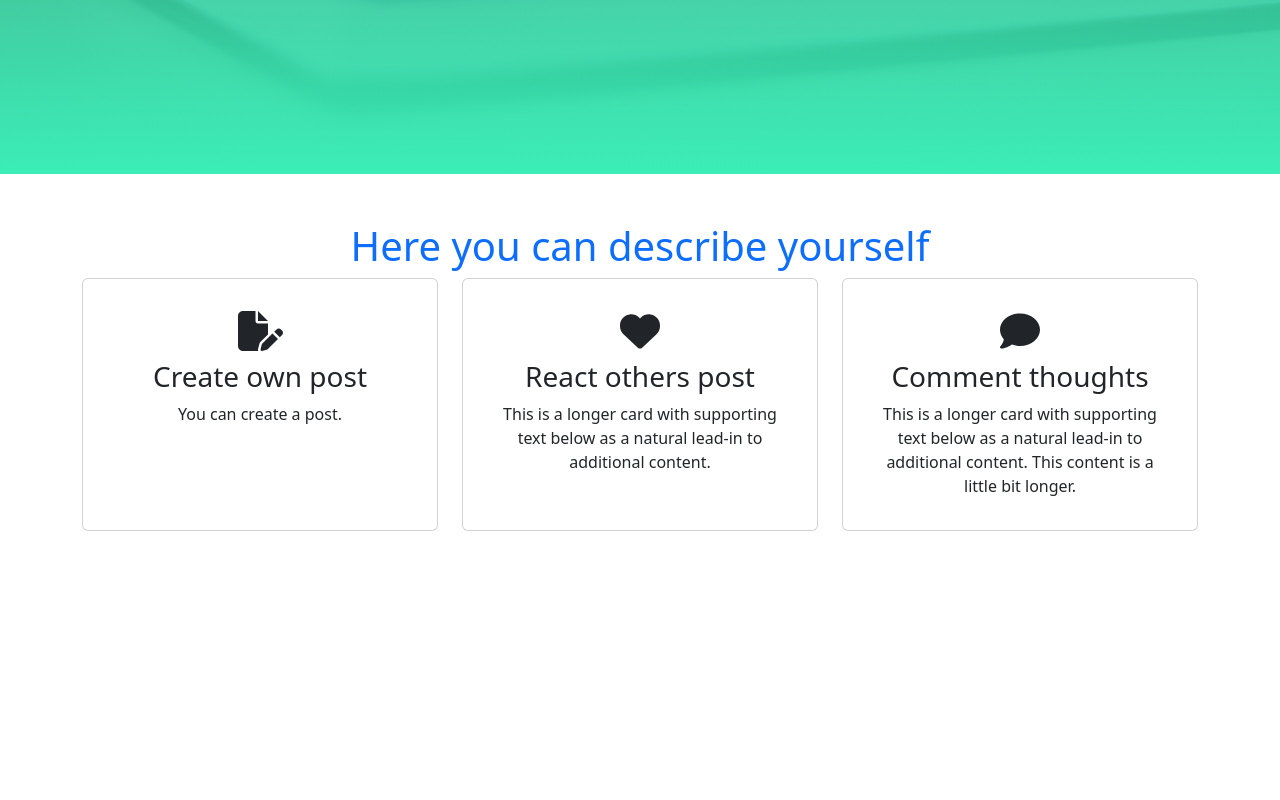
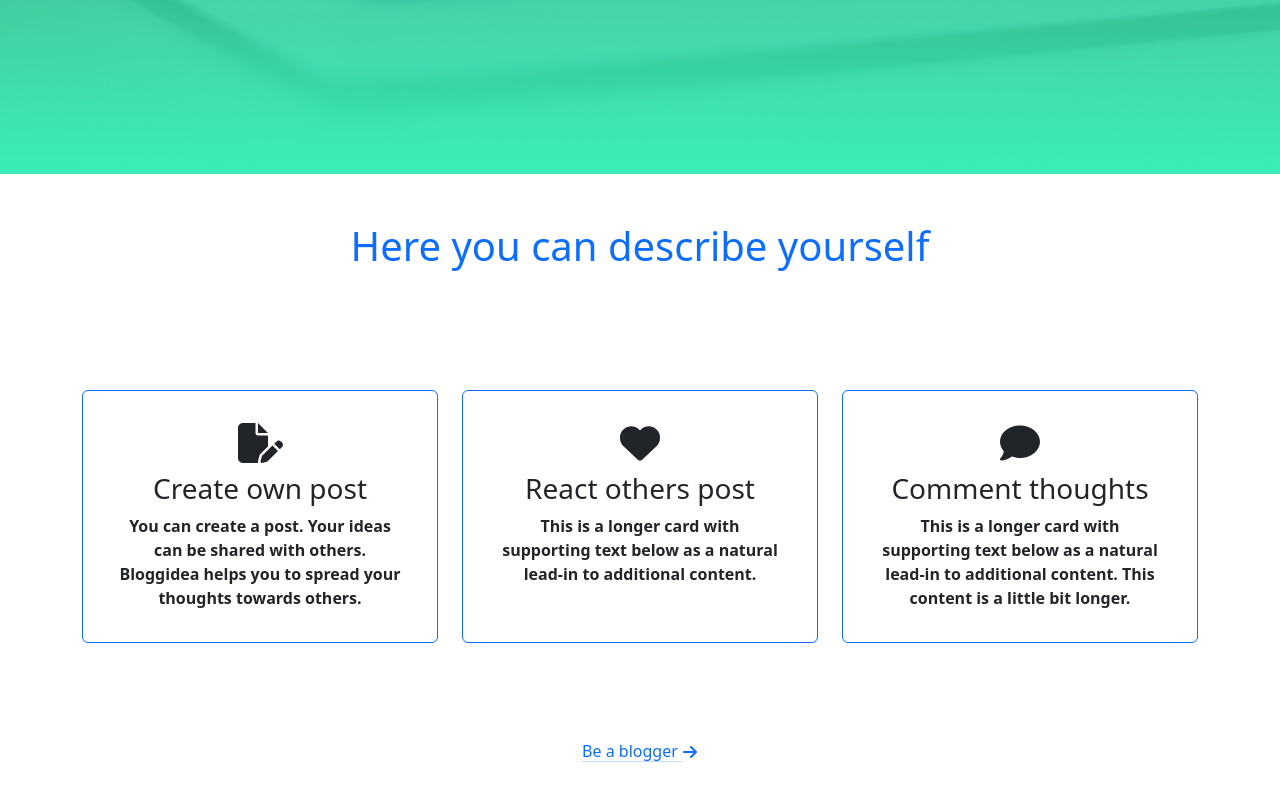
Before and after one commit to jbmakib/bloggidea-client, a React (Vite) app: page / in a window 1280 px wide. Shown: the part 626-1426 px from the top of the page. Before the commit the page ends 1205 px from the top, so only its background shows below. Built offline with nearby package versions, Linux system fonts and the light colour scheme.

Commit message:
home page content updated

```diff
--- a/src/assets/Pages/Home/Content/Content.jsx
+++ b/src/assets/Pages/Home/Content/Content.jsx
@@ -4,6 +4,7 @@ import {
   faHeart,
 } from "@fortawesome/free-solid-svg-icons";
 import { FontAwesomeIcon } from "@fortawesome/react-fontawesome";
+import { NavLink } from "react-router-dom";
 
 const Content = () => {
   return (
@@ -11,19 +12,22 @@ const Content = () => {
       <h1 className="text-center text-primary">
         Here you can describe yourself
       </h1>
-      <div className="row row-cols-1 row-cols-md-3 g-4 text-center">
+      <div className="row row-cols-1 row-cols-md-3 g-4 text-center my-5 py-5">
         <div className="col">
-          <div className="card h-100">
-            <div className="card-body m-3">
+          <div className="card h-100 border-primary">
+            <div className="card-body m-3 fw-bold">
               <FontAwesomeIcon icon={faFilePen} className="fs-1" />
               <h3 className="card-title my-2">Create own post</h3>
-              <p className="card-text">You can create a post.</p>
+              <p className="card-text">
+                You can create a post. Your ideas can be shared with others.
+                Bloggidea helps you to spread your thoughts towards others.
+              </p>
             </div>
           </div>
         </div>
         <div className="col">
-          <div className="card h-100">
-            <div className="card-body m-3">
+          <div className="card h-100 border-primary">
+            <div className="card-body m-3 fw-bold">
               <FontAwesomeIcon icon={faHeart} className="fs-1" />
               <h3 className="card-title my-2">React others post</h3>
               <p className="card-text">
@@ -34,8 +38,8 @@ const Content = () => {
           </div>
         </div>
         <div className="col">
-          <div className="card h-100">
-            <div className="card-body m-3">
+          <div className="card h-100 border-primary">
+            <div className="card-body m-3 fw-bold">
               <FontAwesomeIcon icon={faComment} className="fs-1" />
               <h3 className="card-title my-2">Comment thoughts</h3>
               <p className="card-text">
@@ -47,6 +51,23 @@ const Content = () => {
           </div>
         </div>
       </div>
+      <div className="text-center">
+        <NavLink
+          className="icon-link icon-link-hover link-primary link-underline-primary d-inline-block link-underline-opacity-25"
+          to={"/login"}
+        >
+          Be a blogger {""}
+          <svg
+            xmlns="http://www.w3.org/2000/svg"
+            height="1em"
+            viewBox="0 0 448 512"
+            className="bi"
+            aria-hidden="true"
+          >
+            <path d="M438.6 278.6c12.5-12.5 12.5-32.8 0-45.3l-160-160c-12.5-12.5-32.8-12.5-45.3 0s-12.5 32.8 0 45.3L338.8 224 32 224c-17.7 0-32 14.3-32 32s14.3 32 32 32l306.7 0L233.4 393.4c-12.5 12.5-12.5 32.8 0 45.3s32.8 12.5 45.3 0l160-160z" />
+          </svg>
+        </NavLink>
+      </div>
     </div>
   );
 };
```
